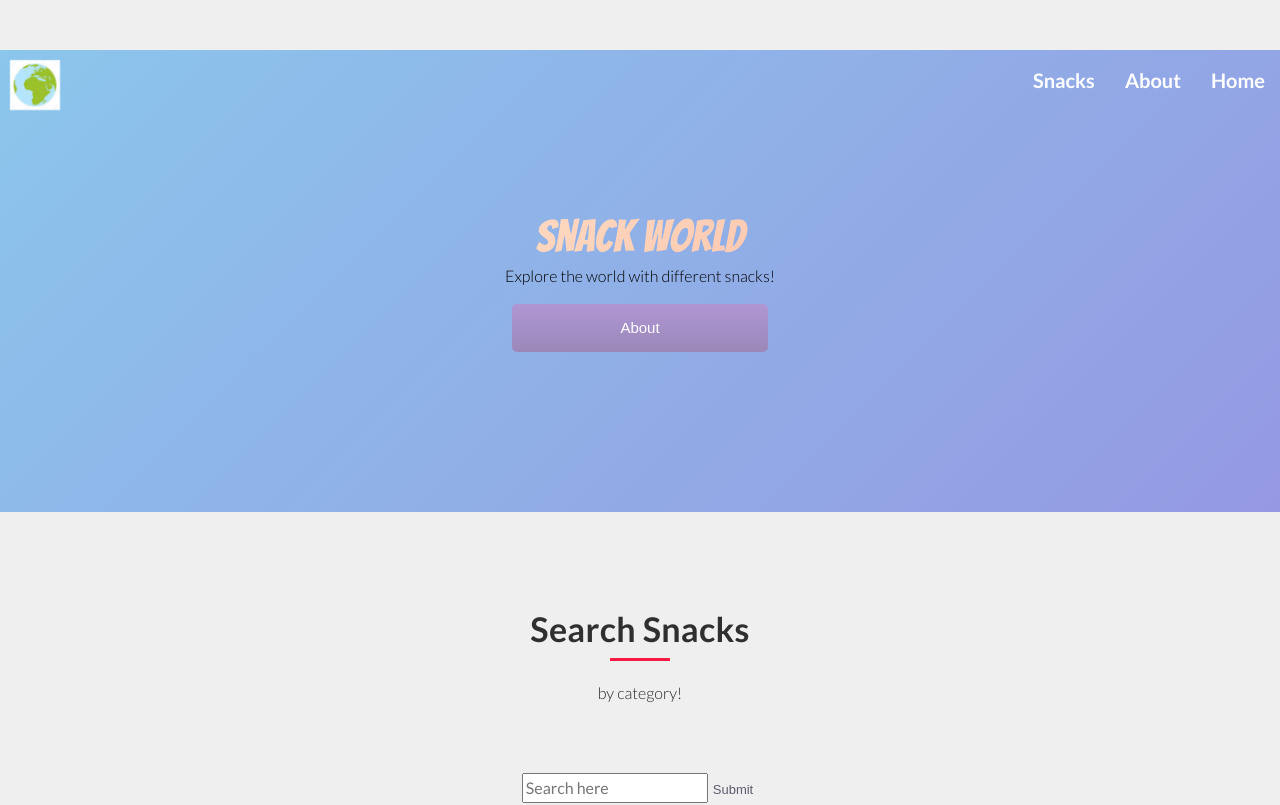
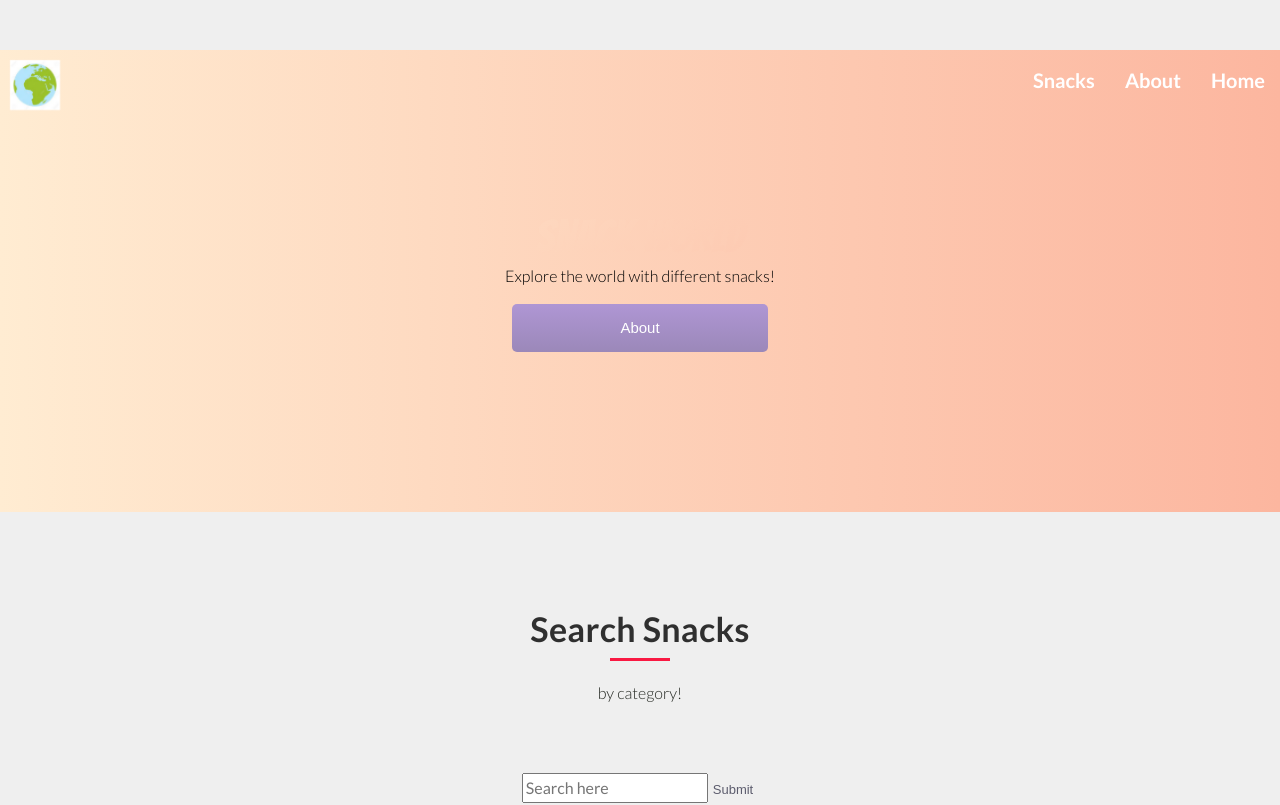
Before and after one commit to kathleendiep/snack-world-react, a React (Create React App) app: page /home in a window 1280 px wide. Shown: the top 805 px of the page. Built offline with nearby package versions, Linux system fonts and the light colour scheme; no server answers.

Commit message:
Gradient

```diff
--- a/src/components/classySnacksContainer/classySnacksContainer.jsx
+++ b/src/components/classySnacksContainer/classySnacksContainer.jsx
@@ -73,6 +73,8 @@ class ClassySnacksContainer extends React.Component {
                 snacks: [...this.state.snacks, this.state.snacks]
             })
             return < Navigate to="/" />;
+
+
         }
         // to do: ELSE
     }
--- a/src/components/homePage/homePage.css
+++ b/src/components/homePage/homePage.css
@@ -13,8 +13,7 @@ section{
     section{
       position: relative;
       padding: 10em;
-      background-color: #8BC6EC;
-      background-image: linear-gradient(135deg, #8BC6EC 0%, #9599E2 100%);
+      background-image: linear-gradient(to right, #ffecd2 0%, #fcb69f 100%);
       color: black;
       text-align: center;
       margin-bottom: 100px;
```
